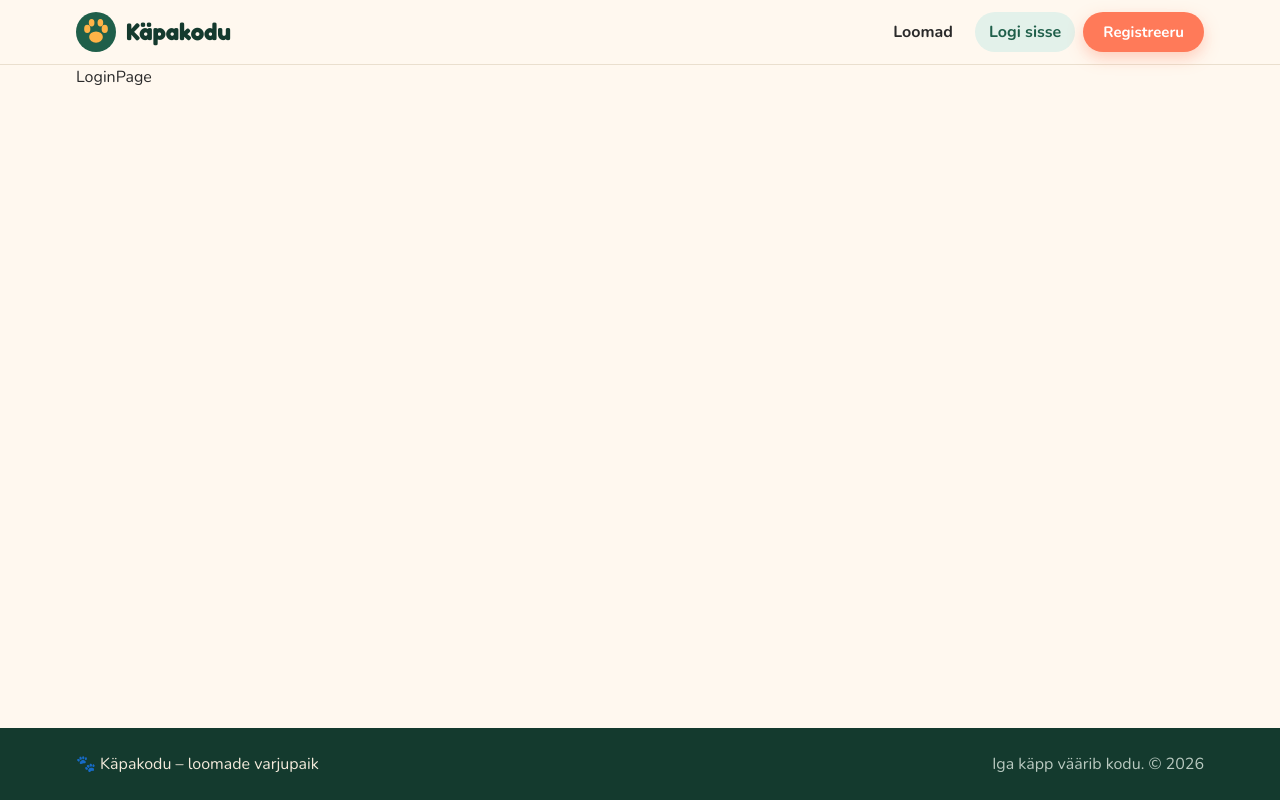
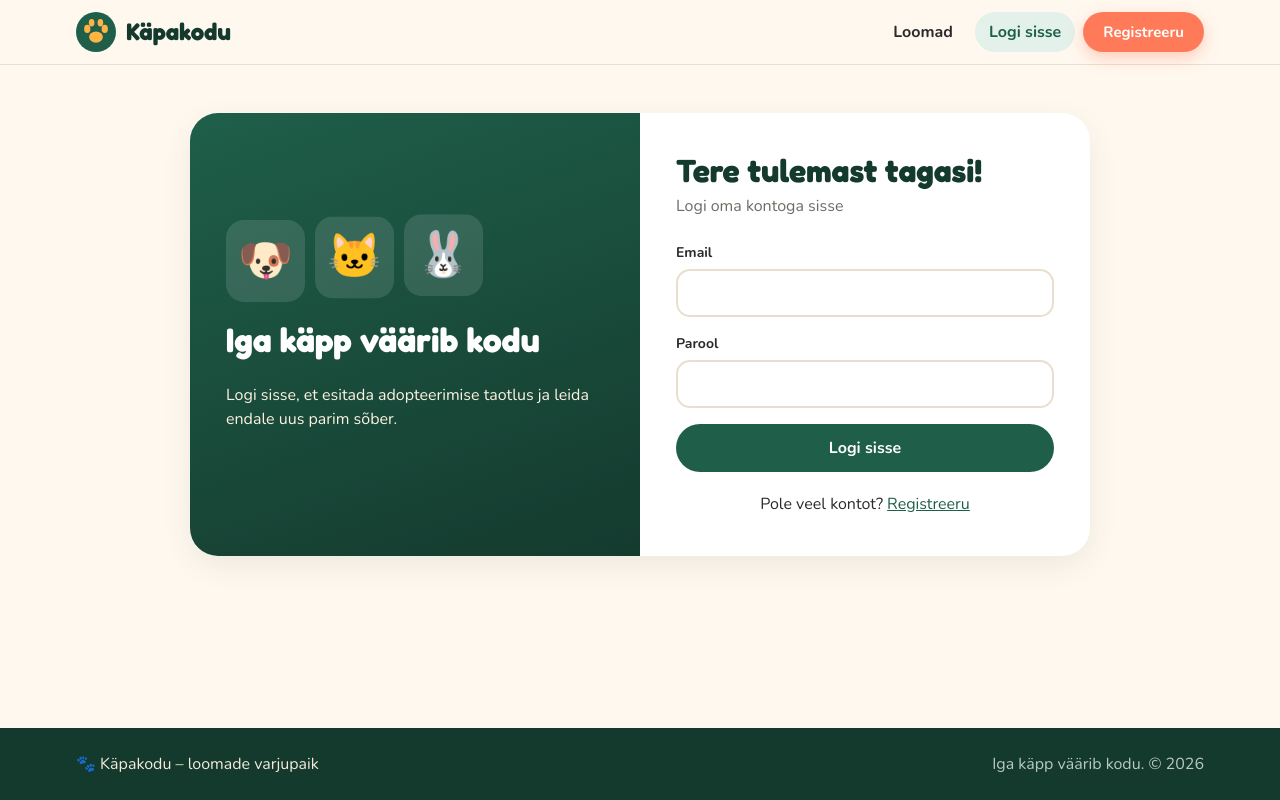
Before and after one commit to painkiller102k/loomade-varjupaik, a React (Vite) app in the folder Varjupaik.Frontend/: page /login in a window 1280 px wide. Built offline with nearby package versions, Linux system fonts and the light colour scheme; no server answers.

Commit message:
sisselogimise ja registreerimise lehed valideerimisega (#29)

```diff
--- /dev/null
+++ b/Varjupaik.Frontend/src/components/AuthLayout.jsx
@@ -0,0 +1,26 @@
+// Ühine kujundus sisselogimise ja registreerimise lehele
+function AuthLayout({ title, subtitle, children }) {
+  return (
+    <div className="container auth-page">
+      <div className="auth-card">
+        <aside className="auth-side">
+          <div className="auth-emojis" aria-hidden="true">
+            <span>🐶</span>
+            <span>🐱</span>
+            <span>🐰</span>
+          </div>
+          <h2>Iga käpp väärib kodu</h2>
+          <p>Logi sisse, et esitada adopteerimise taotlus ja leida endale uus parim sõber.</p>
+        </aside>
+
+        <div className="auth-form">
+          <h1>{title}</h1>
+          <p className="muted">{subtitle}</p>
+          {children}
+        </div>
+      </div>
+    </div>
+  )
+}
+
+export default AuthLayout
--- a/Varjupaik.Frontend/src/index.css
+++ b/Varjupaik.Frontend/src/index.css
@@ -483,3 +483,141 @@ select {
   opacity: 0.4;
   cursor: not-allowed;
 }
+
+/* ===== Vormid ===== */
+.field {
+  display: flex;
+  flex-direction: column;
+  gap: 6px;
+  margin-bottom: 16px;
+}
+
+.field label {
+  font-weight: 700;
+  font-size: 14px;
+}
+
+.field input,
+.field textarea,
+.field select {
+  border: 2px solid var(--border);
+  background: white;
+  border-radius: 14px;
+  padding: 11px 14px;
+  font: 16px 'Nunito', sans-serif;
+  color: var(--text);
+  outline: none;
+  transition: border-color 0.15s;
+}
+
+.field select {
+  border-radius: 14px;
+}
+
+.field input:focus,
+.field textarea:focus,
+.field select:focus {
+  border-color: var(--green);
+}
+
+.field .invalid {
+  border-color: #e0573a;
+  background: #fff6f4;
+}
+
+.field-error {
+  color: #c2410c;
+  font-size: 13px;
+  font-weight: 700;
+}
+
+.btn-block {
+  width: 100%;
+  padding: 13px;
+  font-size: 16px;
+}
+
+/* ===== Login / registreerimine ===== */
+.auth-page {
+  padding-top: 48px;
+}
+
+.auth-card {
+  display: grid;
+  grid-template-columns: 1fr 1fr;
+  max-width: 900px;
+  margin: 0 auto;
+  background: white;
+  border-radius: 28px;
+  overflow: hidden;
+  box-shadow: var(--shadow);
+}
+
+.auth-side {
+  background: linear-gradient(160deg, var(--green), var(--green-900));
+  color: #fdf3e3;
+  padding: 48px 36px;
+  display: flex;
+  flex-direction: column;
+  justify-content: center;
+}
+
+.auth-side h2 {
+  font-size: 34px;
+  margin: 16px 0 8px;
+  color: white;
+}
+
+.auth-emojis {
+  display: flex;
+  gap: 10px;
+  font-size: 44px;
+}
+
+.auth-emojis span {
+  background: rgba(255, 255, 255, 0.12);
+  border-radius: 18px;
+  padding: 8px 12px;
+  animation: bob 3s ease-in-out infinite;
+}
+
+.auth-emojis span:nth-child(2) { animation-delay: 0.4s; }
+.auth-emojis span:nth-child(3) { animation-delay: 0.8s; }
+
+.auth-form {
+  padding: 40px 36px;
+}
+
+.auth-form h1 {
+  margin: 0;
+  font-size: 32px;
+  color: var(--green-900);
+}
+
+.auth-form > .muted {
+  margin: 4px 0 24px;
+}
+
+.auth-switch {
+  text-align: center;
+  margin: 20px 0 0;
+}
+
+@keyframes bob {
+  0%, 100% { transform: translateY(0); }
+  50% { transform: translateY(-8px); }
+}
+
+@media (max-width: 720px) {
+  .auth-card {
+    grid-template-columns: 1fr;
+  }
+
+  .auth-side {
+    padding: 28px 24px;
+  }
+
+  .auth-form {
+    padding: 28px 24px;
+  }
+}
--- a/Varjupaik.Frontend/src/pages/LoginPage.jsx
+++ b/Varjupaik.Frontend/src/pages/LoginPage.jsx
@@ -1,5 +1,82 @@
+import { useState } from 'react'
+import { Link, useNavigate } from 'react-router-dom'
+import { api } from '../api'
+import { useAuth } from '../AuthContext'
+import AuthLayout from '../components/AuthLayout'
+
 function LoginPage() {
-  return <div className="container">LoginPage</div>
+  const { login } = useAuth()
+  const navigate = useNavigate()
+  const [form, setForm] = useState({ email: '', password: '' })
+  const [errors, setErrors] = useState({})
+  const [serverError, setServerError] = useState('')
+  const [sending, setSending] = useState(false)
+
+  function validate() {
+    const e = {}
+    if (!form.email.trim()) e.email = 'Sisesta email'
+    if (!form.password) e.password = 'Sisesta parool'
+    return e
+  }
+
+  async function handleSubmit(event) {
+    event.preventDefault()
+    const e = validate()
+    setErrors(e)
+    if (Object.keys(e).length > 0) return
+
+    setSending(true)
+    setServerError('')
+    try {
+      const user = await api.login(form)
+      login(user)
+      navigate(user.role === 'Admin' || user.role === 'Staff' ? '/haldus' : '/')
+    } catch (err) {
+      setServerError(err.message)
+    } finally {
+      setSending(false)
+    }
+  }
+
+  return (
+    <AuthLayout title="Tere tulemast tagasi!" subtitle="Logi oma kontoga sisse">
+      <form onSubmit={handleSubmit} noValidate>
+        {serverError && <p className="alert alert-error">{serverError}</p>}
+
+        <div className="field">
+          <label htmlFor="email">Email</label>
+          <input
+            id="email"
+            type="email"
+            value={form.email}
+            onChange={(e) => setForm({ ...form, email: e.target.value })}
+            className={errors.email ? 'invalid' : ''}
+          />
+          {errors.email && <span className="field-error">{errors.email}</span>}
+        </div>
+
+        <div className="field">
+          <label htmlFor="password">Parool</label>
+          <input
+            id="password"
+            type="password"
+            value={form.password}
+            onChange={(e) => setForm({ ...form, password: e.target.value })}
+            className={errors.password ? 'invalid' : ''}
+          />
+          {errors.password && <span className="field-error">{errors.password}</span>}
+        </div>
+
+        <button className="btn btn-primary btn-block" disabled={sending}>
+          {sending ? 'Login...' : 'Logi sisse'}
+        </button>
+      </form>
+
+      <p className="auth-switch">
+        Pole veel kontot? <Link to="/register">Registreeru</Link>
+      </p>
+    </AuthLayout>
+  )
 }
 
 export default LoginPage
--- a/Varjupaik.Frontend/src/pages/RegisterPage.jsx
+++ b/Varjupaik.Frontend/src/pages/RegisterPage.jsx
@@ -1,5 +1,88 @@
+import { useState } from 'react'
+import { Link, useNavigate } from 'react-router-dom'
+import { api } from '../api'
+import { useAuth } from '../AuthContext'
+import AuthLayout from '../components/AuthLayout'
+
+const emailRegex = /^[^\s@]+@[^\s@]+\.[^\s@]+$/
+
 function RegisterPage() {
-  return <div className="container">RegisterPage</div>
+  const { login } = useAuth()
+  const navigate = useNavigate()
+  const [form, setForm] = useState({ name: '', email: '', password: '', password2: '' })
+  const [errors, setErrors] = useState({})
+  const [serverError, setServerError] = useState('')
+  const [sending, setSending] = useState(false)
+
+  // Kliendipoolne valideerimine (API kontrollib sama asja uuesti)
+  function validate() {
+    const e = {}
+    if (!form.name.trim()) e.name = 'Sisesta oma nimi'
+    if (!emailRegex.test(form.email)) e.email = 'Email ei ole korrektne'
+    if (form.password.length < 6) e.password = 'Parool peab olema vähemalt 6 märki'
+    if (form.password !== form.password2) e.password2 = 'Paroolid ei kattu'
+    return e
+  }
+
+  function update(name, value) {
+    setForm({ ...form, [name]: value })
+  }
+
+  async function handleSubmit(event) {
+    event.preventDefault()
+    const e = validate()
+    setErrors(e)
+    if (Object.keys(e).length > 0) return
+
+    setSending(true)
+    setServerError('')
+    try {
+      const user = await api.register({ name: form.name, email: form.email, password: form.password })
+      login(user)
+      navigate('/')
+    } catch (err) {
+      setServerError(err.message)
+    } finally {
+      setSending(false)
+    }
+  }
+
+  const fields = [
+    { name: 'name', label: 'Nimi', type: 'text' },
+    { name: 'email', label: 'Email', type: 'email' },
+    { name: 'password', label: 'Parool', type: 'password' },
+    { name: 'password2', label: 'Parool uuesti', type: 'password' },
+  ]
+
+  return (
+    <AuthLayout title="Loo konto" subtitle="Registreeru, et esitada adopteerimise taotlus">
+      <form onSubmit={handleSubmit} noValidate>
+        {serverError && <p className="alert alert-error">{serverError}</p>}
+
+        {fields.map((f) => (
+          <div className="field" key={f.name}>
+            <label htmlFor={f.name}>{f.label}</label>
+            <input
+              id={f.name}
+              type={f.type}
+              value={form[f.name]}
+              onChange={(e) => update(f.name, e.target.value)}
+              className={errors[f.name] ? 'invalid' : ''}
+            />
+            {errors[f.name] && <span className="field-error">{errors[f.name]}</span>}
+          </div>
+        ))}
+
+        <button className="btn btn-accent btn-block" disabled={sending}>
+          {sending ? 'Salvestan...' : 'Registreeru'}
+        </button>
+      </form>
+
+      <p className="auth-switch">
+        Konto juba olemas? <Link to="/login">Logi sisse</Link>
+      </p>
+    </AuthLayout>
+  )
 }
 
 export default RegisterPage
```
